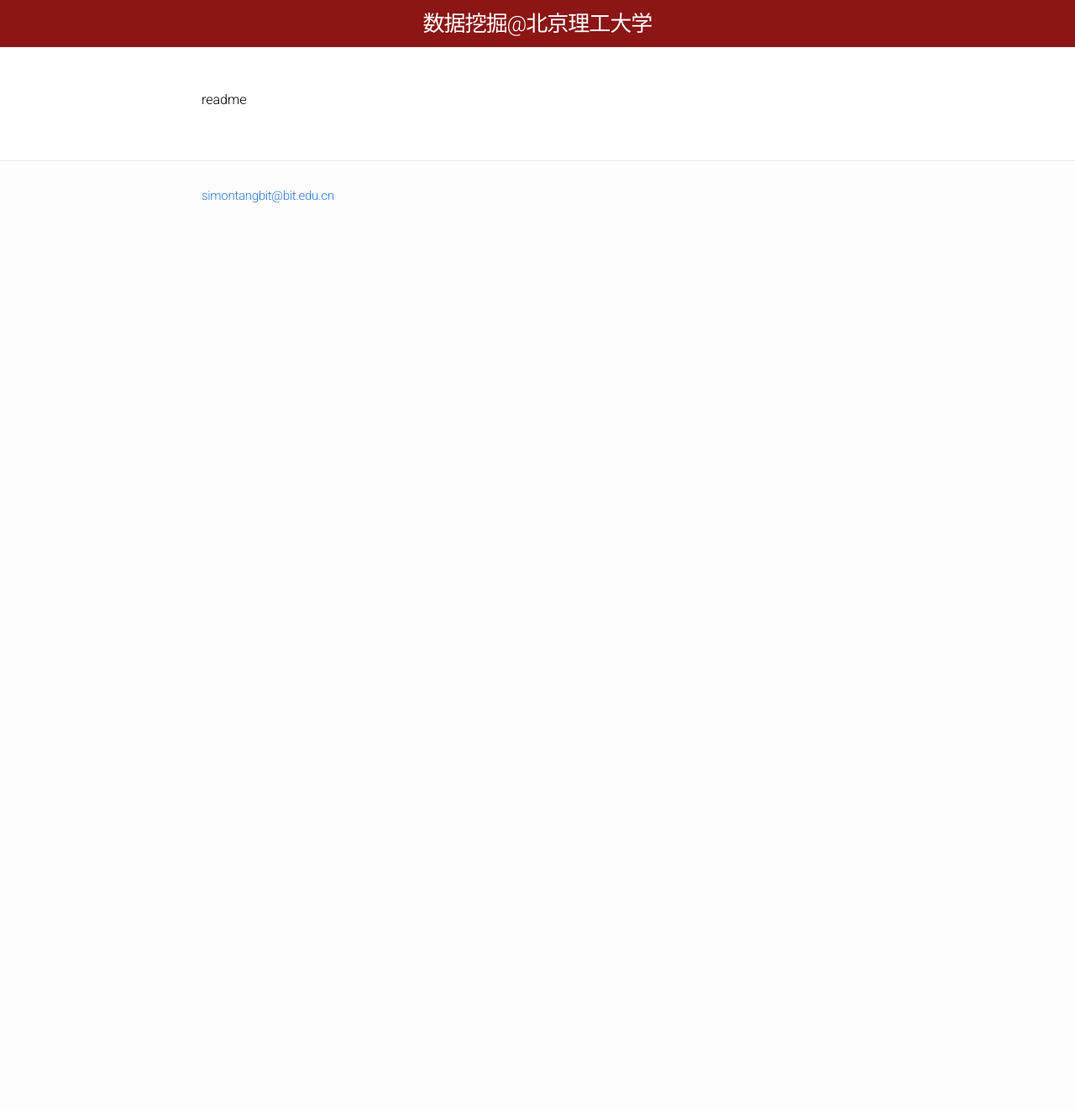
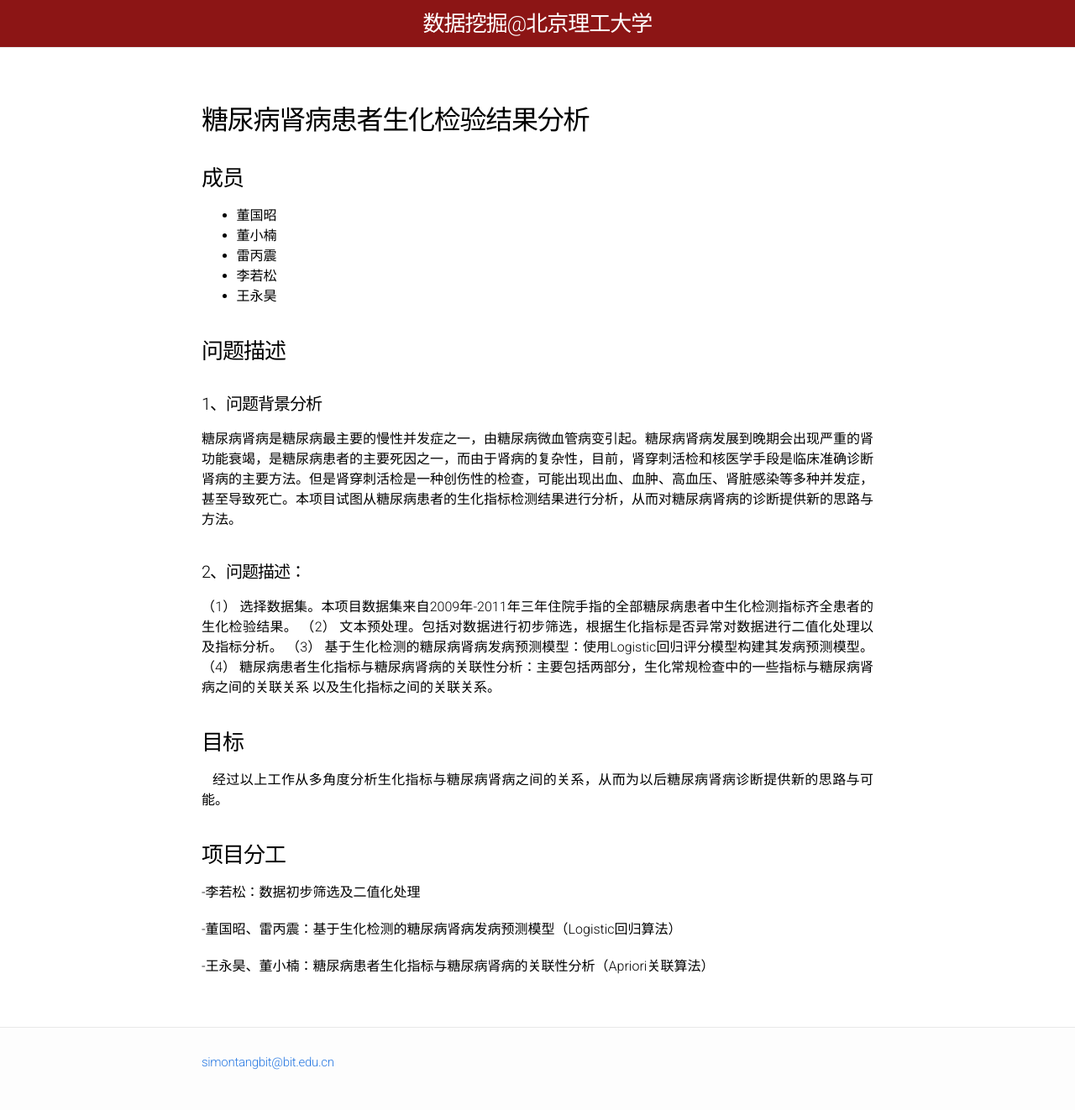
Before and after one commit to BITDM/bitdm.github.io, a Jekyll site: the page built from 2017/projects/P11/proposal.md, in a window 1280 px wide. Shown: the whole page at 84% size. Built offline with Jekyll 4.4.1, drawn with Linux system fonts in a browser that asks for light colours; our own code applies the rules of GitHub Pages for plain Markdown files; before the commit the page ends 900 px from its top, so only the background shows below that.

Commit message:
项目开题报告提交
项目开题报告提交

```diff
--- a/2017/projects/P11/proposal.md
+++ b/2017/projects/P11/proposal.md
@@ -1 +1,42 @@
-readme
+---
+layout: page
+mathjax: true
+permalink: /2017/projects/P11/proposal/
+---
+
+## 糖尿病肾病患者生化检验结果分析
+
+### 成员
+
+- 董国昭
+- 董小楠
+- 雷丙震
+- 李若松
+- 王永昊
+
+
+### 问题描述
+
+#### 1、问题背景分析
+
+  糖尿病肾病是糖尿病最主要的慢性并发症之一，由糖尿病微血管病变引起。糖尿病肾病发展到晚期会出现严重的肾功能衰竭，是糖尿病患者的主要死因之一，而由于肾病的复杂性，目前，肾穿刺活检和核医学手段是临床准确诊断肾病的主要方法。但是肾穿刺活检是一种创伤性的检查，可能出现出血、血肿、高血压、肾脏感染等多种并发症，甚至导致死亡。本项目试图从糖尿病患者的生化指标检测结果进行分析，从而对糖尿病肾病的诊断提供新的思路与方法。
+#### 2、问题描述：
+
+  （1） 选择数据集。本项目数据集来自2009年-2011年三年住院手指的全部糖尿病患者中生化检测指标齐全患者的生化检验结果。
+  （2） 文本预处理。包括对数据进行初步筛选，根据生化指标是否异常对数据进行二值化处理以及指标分析。
+  （3） 基于生化检测的糖尿病肾病发病预测模型：使用Logistic回归评分模型构建其发病预测模型。
+  （4） 糖尿病患者生化指标与糖尿病肾病的关联性分析：主要包括两部分，生化常规检查中的一些指标与糖尿病肾病之间的关联关系
+以及生化指标之间的关联关系。
+
+
+### 目标
+
+    经过以上工作从多角度分析生化指标与糖尿病肾病之间的关系，从而为以后糖尿病肾病诊断提供新的思路与可能。
+
+### 项目分工
+
+-李若松：数据初步筛选及二值化处理
+
+-董国昭、雷丙震：基于生化检测的糖尿病肾病发病预测模型（Logistic回归算法）
+
+-王永昊、董小楠：糖尿病患者生化指标与糖尿病肾病的关联性分析（Apriori关联算法）
```
